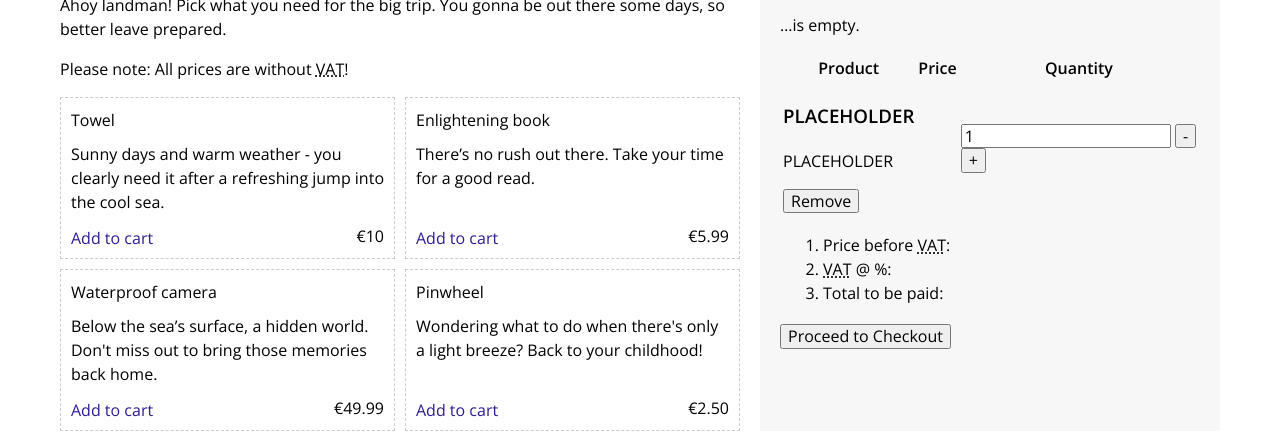
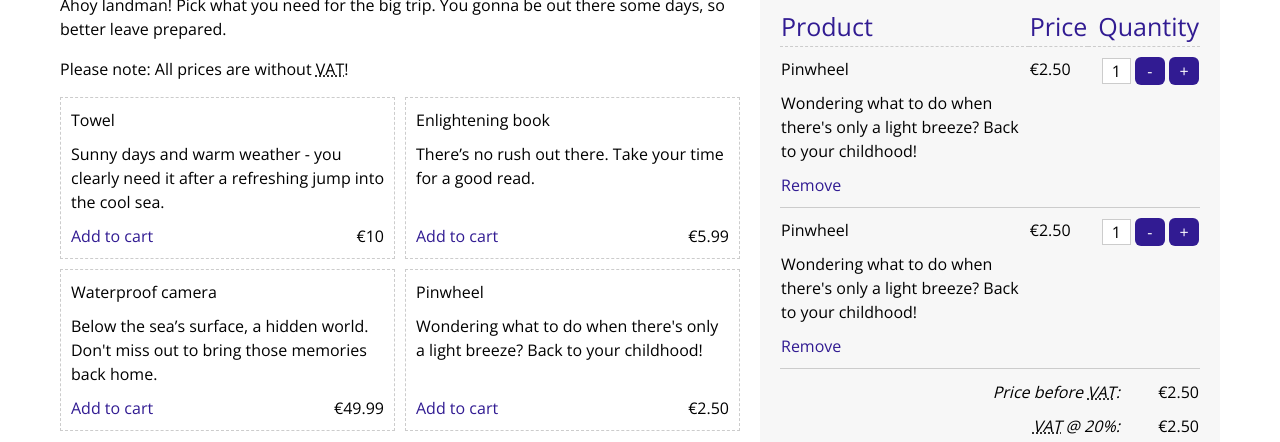
Before and after one commit to fabricionaweb/daimler-front-end-test, a website: page src/index.html in a window 1280 px wide. Shown: the part 510-952 px from the top of the page. Drawn offline with nearby package versions, Linux system fonts and the light colour scheme; files that its build step writes are made by us from their sources; files whose address does not match are found by name.

Commit message:
Cart items and table components

```diff
--- a/src/components/products/_products.scss
+++ b/src/components/products/_products.scss
@@ -27,7 +27,7 @@
     height: 100%;
   }
 
-  &__label {
+  &__name {
     font-size: $font-size-base;
     font-weight: $font-weight-bold;
     margin-top: 0;
--- /dev/null
+++ b/src/components/shoppingcart/_shoppingcart.scss
@@ -0,0 +1,93 @@
+// -- CART
+
+.shoppingcart {
+  width: 100%;
+  border-collapse: collapse;
+
+  &__head {
+    color: $c-primary;
+    font-size: $font-size-table-header;
+    border-bottom: 1px dashed $c-secondary-darker;
+    font-weight: $font-weight-regular;
+    text-align: left;
+
+    &--product {
+      width: 60%;
+    }
+
+    &--right {
+      padding-left: $horizontal-rythm-spacing-text;
+      text-align: right;
+    }
+  }
+
+  &__item {
+    border-bottom: 1px solid $c-secondary-darker;
+    padding-top: $vertical-rythm-spacing-text;
+    padding-bottom: $vertical-rythm-spacing-text;
+    vertical-align: top;
+
+    &--right {
+      text-align: right;
+    }
+
+    &__price {
+      font-weight: $font-weight-bold;
+    }
+
+    &__quantity {
+      @include cart-quantity;
+
+      width: 26%;
+    }
+
+    &__button {
+      @include cart-button;
+
+      line-height: 0.5;
+      width: 30px;
+    }
+  }
+
+  &__foot {
+    border-bottom: 1px dashed $c-secondary-darker;
+
+    &__resume {
+      list-style: none;
+      padding: 0;
+      margin: $vertical-rythm-spacing-text 0;
+      text-align: right;
+
+      &__row {
+        margin: $vertical-rythm-spacing-text 0;
+      }
+
+      &__row--final {
+        border-top: 1px solid $c-secondary-darker;
+        padding-top: $vertical-rythm-spacing-text;
+      }
+    }
+
+    &__label {
+      font-style: italic;
+    }
+
+    &__price {
+      display: inline-block;
+      min-width: 75px;
+      font-weight: $font-weight-bold;
+
+      &--final {
+        color: $c-primary;
+        font-size: $font-size-final-output;
+      }
+    }
+  }
+
+  &__checkout {
+    @include cart-button;
+
+    float: right;
+    margin-top: $shop-sidebar-rythm-spacing-text;
+  }
+}
--- a/src/index.html
+++ b/src/index.html
@@ -34,7 +34,7 @@
           <ol class="products">
             <li class="products__item">
               <article class="products__wrap">
-                <h3 class="products__label">Towel</h3>
+                <h3 class="products__name">Towel</h3>
                 <p class="products__description">
                   Sunny days and warm weather - you clearly need it after a refreshing jump into the cool sea.
                 </p>
@@ -53,7 +53,7 @@
 
             <li class="products__item">
               <article class="products__wrap">
-                <h3 class="products__label">Enlightening book</h3>
+                <h3 class="products__name">Enlightening book</h3>
                 <p class="products__description">There&rsquo;s no rush out there. Take your time for a good read.</p>
 
                 <footer class="products__footer">
@@ -70,7 +70,7 @@
 
             <li class="products__item">
               <article class="products__wrap">
-                <h3 class="products__label">Waterproof camera</h3>
+                <h3 class="products__name">Waterproof camera</h3>
                 <p class="products__description">
                   Below the sea&rsquo;s surface, a hidden world. Don't miss out to bring those memories back home.
                 </p>
@@ -89,7 +89,7 @@
 
             <li class="products__item">
               <article class="products__wrap">
-                <h3 class="products__label">Pinwheel</h3>
+                <h3 class="products__name">Pinwheel</h3>
                 <p class="products__description">
                   Wondering what to do when there's only a light breeze? Back to your childhood!
                 </p>
@@ -110,50 +110,100 @@
 
         <aside class="shop__sidebar">
           <h2 class="headline">Your boat's shopping cart</h2>
-          <p>&hellip;is empty.</p>
+          <!-- <p>&hellip;is empty.</p> -->
           <form id="shoppingcart-form">
-            <table>
+            <table class="shoppingcart">
               <thead>
                 <tr>
-                  <th>Product</th>
-                  <th>Price</th>
-                  <th>Quantity</th>
+                  <th class="shoppingcart__head shoppingcart__head--product">Product</th>
+                  <th class="shoppingcart__head">Price</th>
+                  <th class="shoppingcart__head shoppingcart__head--right">Quantity</th>
                 </tr>
               </thead>
+
               <tbody>
                 <tr>
-                  <td>
-                    <h3>PLACEHOLDER</h3>
-                    <p>PLACEHOLDER</p>
-                    <div><button>Remove</button></div>
+                  <td class="shoppingcart__item">
+                    <article class="products__wrap">
+                      <h3 class="products__name">Pinwheel</h3>
+                      <p class="products__description">
+                        Wondering what to do when there's only a light breeze? Back to your childhood!
+                      </p>
+
+                      <footer>
+                        <button
+                          class="products__add-to-cart"
+                          data-shop-listing="{&quot;name&quot;: &quot;Pinwheel&quot;, &quot;description&quot;: &quot;Wondering what to do with only a light breeze? Back to your childhood!&quot;, &quot;price&quot;: 2.50}"
+                        >
+                          Remove
+                        </button>
+                      </footer>
+                    </article>
                   </td>
-                  <td><output></output></td>
-                  <td>
-                    <input type="number" min="1" value="1" />
-                    <span>
-                      <button type="button" aria-label="decrease">-</button>
-                      <button type="button" aria-label="step up">+</button>
-                    </span>
+                  <td class="shoppingcart__item"><output class="shoppingcart__item__price">&euro;2.50</output></td>
+                  <td class="shoppingcart__item shoppingcart__item--right">
+                    <input class="shoppingcart__item__quantity" type="number" min="1" value="1" />
+                    <button class="shoppingcart__item__button" type="button" aria-label="decrease">-</button>
+                    <button class="shoppingcart__item__button" type="button" aria-label="step up">+</button>
+                  </td>
+                </tr>
+
+                <tr>
+                  <td class="shoppingcart__item">
+                    <article class="products__wrap">
+                      <h3 class="products__name">Pinwheel</h3>
+                      <p class="products__description">
+                        Wondering what to do when there's only a light breeze? Back to your childhood!
+                      </p>
+
+                      <footer>
+                        <button
+                          class="products__add-to-cart"
+                          data-shop-listing="{&quot;name&quot;: &quot;Pinwheel&quot;, &quot;description&quot;: &quot;Wondering what to do with only a light breeze? Back to your childhood!&quot;, &quot;price&quot;: 2.50}"
+                        >
+                          Remove
+                        </button>
+                      </footer>
+                    </article>
+                  </td>
+                  <td class="shoppingcart__item"><output class="shoppingcart__item__price">&euro;2.50</output></td>
+                  <td class="shoppingcart__item shoppingcart__item--right">
+                    <input class="shoppingcart__item__quantity" type="number" min="1" value="1" />
+                    <button class="shoppingcart__item__button" type="button" aria-label="decrease">-</button>
+                    <button class="shoppingcart__item__button" type="button" aria-label="step up">+</button>
                   </td>
                 </tr>
               </tbody>
+
               <tfoot>
                 <tr>
-                  <td colspan="3">
-                    <ol>
-                      <li>
-                        <label>Price before <abbr title="Value Added Tax">VAT</abbr>:</label> <output></output>
+                  <td colspan="3" class="shoppingcart__foot">
+                    <ol class="shoppingcart__foot__resume">
+                      <li class="shoppingcart__foot__resume__row">
+                        <label class="shoppingcart__foot__label">
+                          Price before <abbr title="Value Added Tax">VAT</abbr>:
+                        </label>
+                        <output class="shoppingcart__foot__price">&euro;2.50</output>
                       </li>
-                      <li>
-                        <label><abbr title="Value Added Tax">VAT</abbr> @ <strong></strong>%:</label> <output></output>
+                      <li class="shoppingcart__foot__resume__row">
+                        <label class="shoppingcart__foot__label">
+                          <abbr title="Value Added Tax">VAT</abbr> @ <strong>20</strong>%:
+                        </label>
+                        <output class="shoppingcart__foot__price">&euro;2.50</output>
                       </li>
-                      <li><label>Total to be paid:</label> <output></output></li>
+                      <li class="shoppingcart__foot__resume__row shoppingcart__foot__resume__row--final">
+                        <label class="shoppingcart__foot__label">Total to be paid:</label>
+                        <output class="shoppingcart__foot__price shoppingcart__foot__price--final">&euro;2.50</output>
+                      </li>
                     </ol>
                   </td>
                 </tr>
               </tfoot>
             </table>
-            <footer><button type="submit" form="shoppingcart-form">Proceed to Checkout</button></footer>
+
+            <footer>
+              <button type="submit" form="shoppingcart-form" class="shoppingcart__checkout">Proceed to Checkout</button>
+            </footer>
           </form>
         </aside>
       </div>
--- a/src/styles.scss
+++ b/src/styles.scss
@@ -15,4 +15,5 @@
 @import 'components/page/headline';
 @import 'components/shop/shop';
 @import 'components/products/products';
+@import 'components/shoppingcart/shoppingcart';
 @import 'components/footer/footer';
--- a/src/themes/default/_mixins.scss
+++ b/src/themes/default/_mixins.scss
@@ -34,6 +34,7 @@
 
   color: $c-primary;
   font-size: $font-size-base;
+  line-height: 1.5;
 
   &:hover {
     cursor: pointer;
@@ -59,6 +60,22 @@
   }
 }
 
+@mixin cart-quantity {
+  background: $c-secondary;
+  border: 1px solid $c-secondary-darker;
+  padding: 3px;
+  font-size: $font-size-base;
+  color: inherit;
+  text-align: center;
+  -moz-appearance: textfield;
+
+  &::-webkit-inner-spin-button,
+  &::-webkit-outer-spin-button {
+    -webkit-appearance: none;
+    margin: 0;
+  }
+}
+
 @mixin on-large-screen {
   @media (min-width: $breakpoint-large-px) {
     @content;
```
